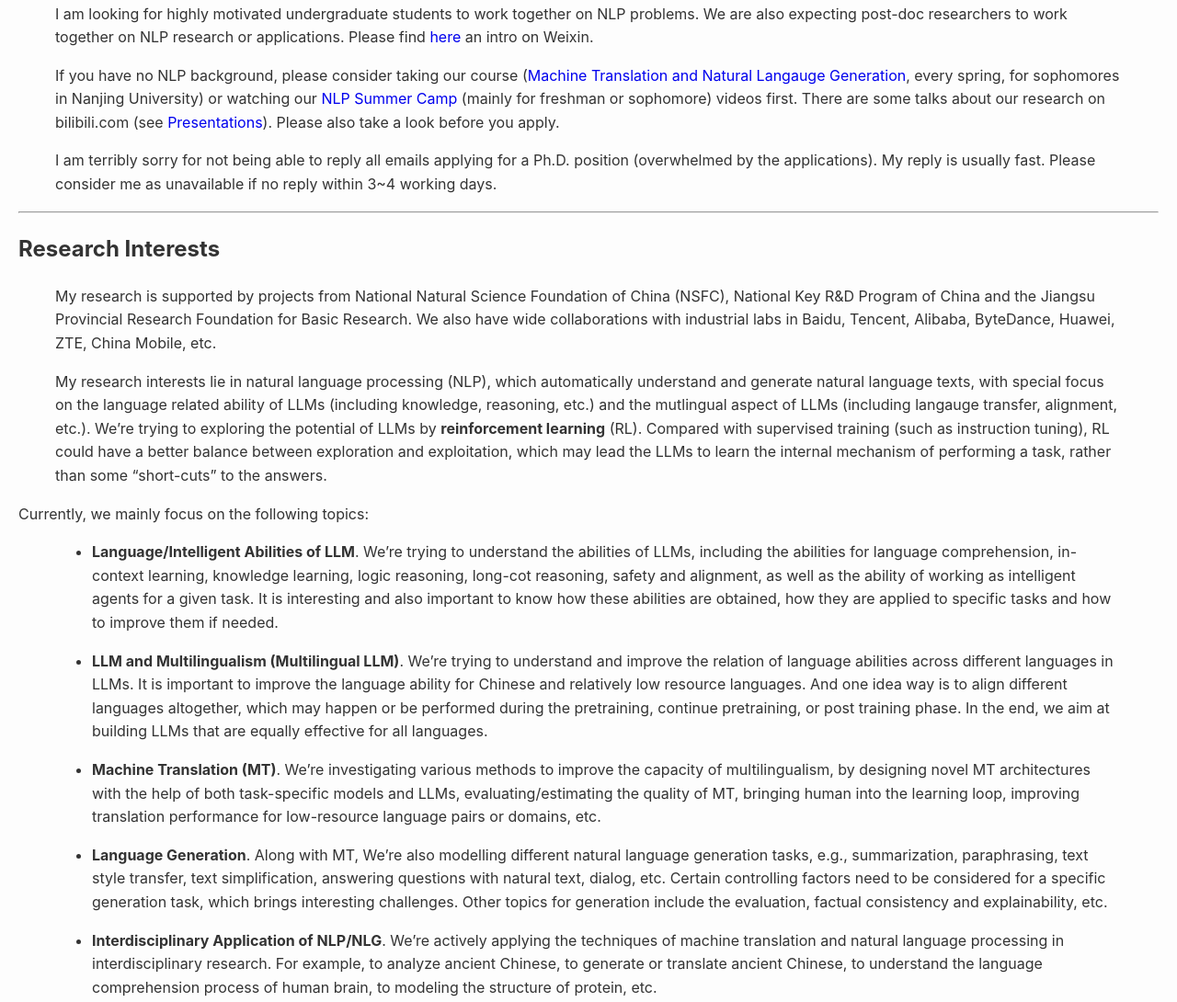
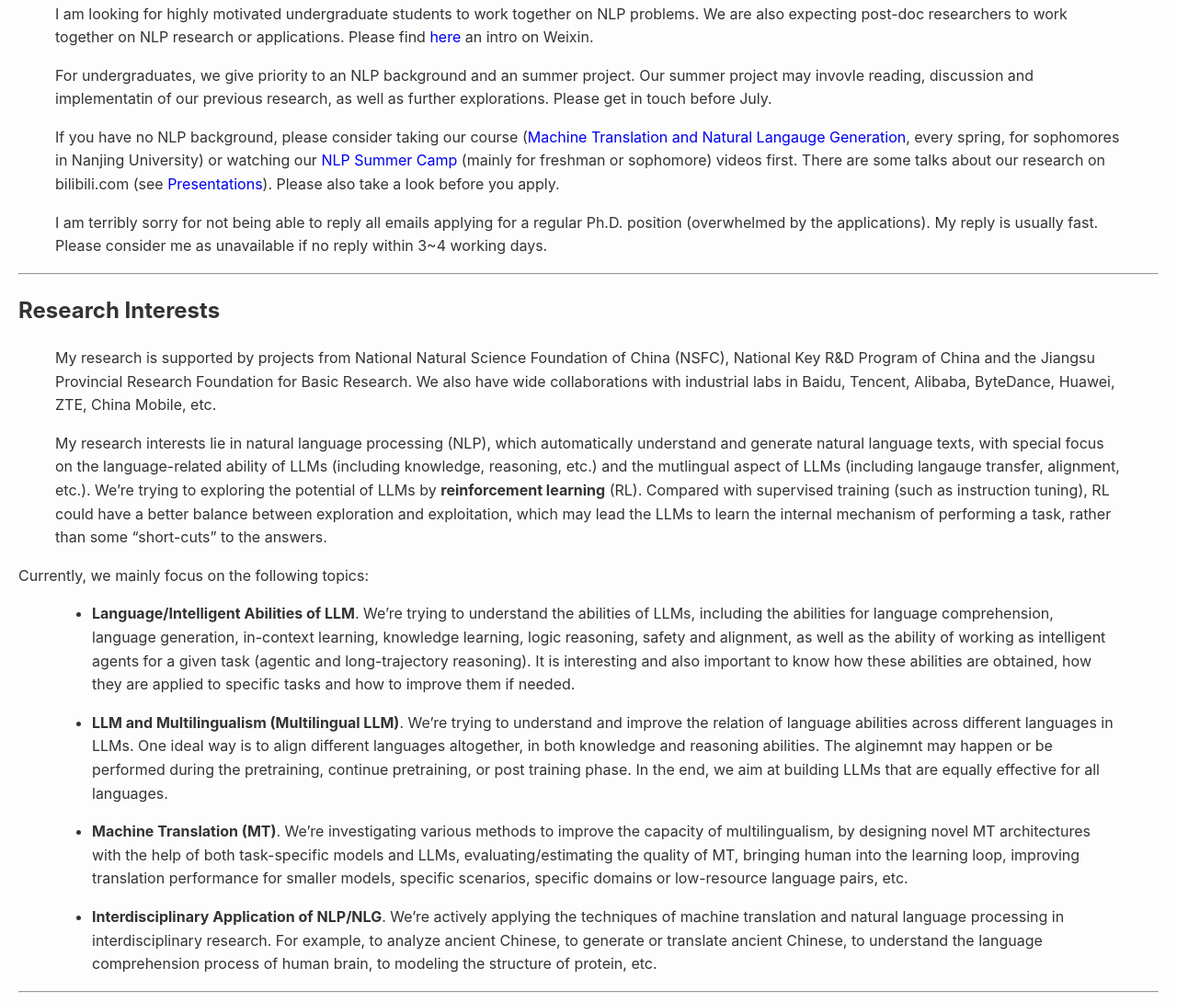
Before and after one commit to shujian/shujian.github.io, a plain HTML site: page index.html in a window 1280 px wide. Shown: the part 1892-2982 px from the top of the page at 92% size. Drawn offline with Linux system fonts and the light colour scheme.

Commit message:
Auto-update: 2026-08-12 12:24:19

```diff
--- a/index.html
+++ b/index.html
@@ -101,6 +101,12 @@ href="https://mp.weixin.qq.com/s/QHKMLzHW7cS0PoiIxjkcxQ">here</a> an
 intro on Weixin.</p>
 </blockquote>
 <blockquote>
+<p>For undergraduates, we give priority to an NLP background and an
+summer project. Our summer project may invovle reading, discussion and
+implementatin of our previous research, as well as further explorations.
+Please get in touch before July.</p>
+</blockquote>
+<blockquote>
 <p>If you have no NLP background, please consider taking our course (<a
 href="mtcourse.html">Machine Translation and Natural Langauge
 Generation</a>, every spring, for sophomores in Nanjing University) or
@@ -112,9 +118,9 @@ you apply.</p>
 </blockquote>
 <blockquote>
 <p>I am terribly sorry for not being able to reply all emails applying
-for a Ph.D. position (overwhelmed by the applications). My reply is
-usually fast. Please consider me as unavailable if no reply within 3~4
-working days.</p>
+for a regular Ph.D. position (overwhelmed by the applications). My reply
+is usually fast. Please consider me as unavailable if no reply within
+3~4 working days.</p>
 </blockquote>
 <hr />
 <p><span id="interests"></p>
@@ -129,7 +135,7 @@ Alibaba, ByteDance, Huawei, ZTE, China Mobile, etc.</p>
 <blockquote>
 <p>My research interests lie in natural language processing (NLP), which
 automatically understand and generate natural language texts, with
-special focus on the language related ability of LLMs (including
+special focus on the language-related ability of LLMs (including
 knowledge, reasoning, etc.) and the mutlingual aspect of LLMs (including
 langauge transfer, alignment, etc.). We’re trying to exploring the
 potential of LLMs by <strong>reinforcement learning</strong> (RL).
@@ -143,24 +149,23 @@ rather than some “short-cuts” to the answers.</p>
 <ul>
 <li><strong>Language/Intelligent Abilities of LLM</strong>. We’re trying
 to understand the abilities of LLMs, including the abilities for
-language comprehension, in-context learning, knowledge learning, logic
-reasoning, long-cot reasoning, safety and alignment, as well as the
-ability of working as intelligent agents for a given task. It is
-interesting and also important to know how these abilities are obtained,
-how they are applied to specific tasks and how to improve them if
-needed.</li>
+language comprehension, language generation, in-context learning,
+knowledge learning, logic reasoning, safety and alignment, as well as
+the ability of working as intelligent agents for a given task (agentic
+and long-trajectory reasoning). It is interesting and also important to
+know how these abilities are obtained, how they are applied to specific
+tasks and how to improve them if needed.</li>
 </ul>
 </blockquote>
 <blockquote>
 <ul>
 <li><strong>LLM and Multilingualism (Multilingual LLM)</strong>. We’re
 trying to understand and improve the relation of language abilities
-across different languages in LLMs. It is important to improve the
-language ability for Chinese and relatively low resource languages. And
-one idea way is to align different languages altogether, which may
-happen or be performed during the pretraining, continue pretraining, or
-post training phase. In the end, we aim at building LLMs that are
-equally effective for all languages.</li>
+across different languages in LLMs. One ideal way is to align different
+languages altogether, in both knowledge and reasoning abilities. The
+alginemnt may happen or be performed during the pretraining, continue
+pretraining, or post training phase. In the end, we aim at building LLMs
+that are equally effective for all languages.</li>
 </ul>
 </blockquote>
 <blockquote>
@@ -169,19 +174,9 @@ equally effective for all languages.</li>
 various methods to improve the capacity of multilingualism, by designing
 novel MT architectures with the help of both task-specific models and
 LLMs, evaluating/estimating the quality of MT, bringing human into the
-learning loop, improving translation performance for low-resource
-language pairs or domains, etc.</li>
-</ul>
-</blockquote>
-<blockquote>
-<ul>
-<li><strong>Language Generation</strong>. Along with MT, We’re also
-modelling different natural language generation tasks, e.g.,
-summarization, paraphrasing, text style transfer, text simplification,
-answering questions with natural text, dialog, etc. Certain controlling
-factors need to be considered for a specific generation task, which
-brings interesting challenges. Other topics for generation include the
-evaluation, factual consistency and explainability, etc.</li>
+learning loop, improving translation performance for smaller models,
+specific scenarios, specific domains or low-resource language pairs,
+etc.</li>
 </ul>
 </blockquote>
 <blockquote>
@@ -447,6 +442,17 @@ topics</button>.<br><br> <strong>Search by keywords:</strong>
 <div class="paper-item"
 data-topic="LLM-Reasoning,MLLM-Align,MLLM-LowRes">
 <blockquote>
+<p><strong>[RP-OPSD]</strong> <strong>RP-OPSD: Reasoning-Pivot-Guided
+On-Policy Self-Distillation for Multilingual Reasoning
+Transfer</strong>. <br> Xinye Wang, Junxiao Liu, <strong>Shujian
+Huang</strong>*. <br> preprint. (<a
+href="https://arxiv.org/abs/2608.06347">arXiv:2608.06347</a>, <a
+href="https://github.com/NJUNLP/RP-OPSD">code</a>)</p>
+</blockquote>
+</div>
+<div class="paper-item"
+data-topic="LLM-Reasoning,MLLM-Align,MLLM-LowRes">
+<blockquote>
 <p><strong>[PCS]</strong> <strong>Efficient Multilingual Reasoning
 Transfer via Progressive Code-Switching</strong>. <br> Zhijun Wang,
 Junxiao Liu, Hao Zhou, Hao-Ran Wei, Baosong Yang, <strong>Shujian
@@ -513,11 +519,12 @@ href="https://github.com/NJUNLP/GRRM">code</a>)</p>
 </div>
 <div class="paper-item" data-topic="LLM-Reasoning,MLLM-Align">
 <blockquote>
-<p><strong>[TRIT]</strong> <strong>Self-Improving Multilingual Long
-Reasoning via Translation-Reasoning Integrated Training</strong>. <br>
-Junxiao Liu, Zhijun Wang, Yixiao Li, Zhejian Lai, Liqian Huang, Xin
-Huang*, Xue Han, Junlan Feng, <strong>Shujian Huang</strong>*. <br>
-preprint. (<a
+<p><strong>[R3S]</strong> <strong>R3S: Refining and Recovering
+Reinforcement Signals for Multilingual Understanding and
+Reasoning</strong> ([TRIT] Self-Improving Multilingual Long Reasoning
+via Translation-Reasoning Integrated Training). <br> Junxiao Liu, Zhijun
+Wang, Yixiao Li, Zhejian Lai, Liqian Huang, Xin Huang*, Xue Han, Junlan
+Feng, <strong>Shujian Huang</strong>*. <br> preprint. (<a
 href="https://arxiv.org/abs/2602.05940">arxiv:2602.05940</a>, <a
 href="https://github.com/NJUNLP/TRIT">code</a>)</p>
 </blockquote>
@@ -1069,9 +1076,9 @@ Huang</strong>*, and Jiajun Chen. <br> ACM MM 2023.</p>
 </div>
 <div class="paper-item" data-topic="MLLM-Align">
 <blockquote>
-<p><strong>[xLLaMA]</strong> <strong>Extrapolating Large Language Models
-to Non-English by Aligning Languages</strong>. <br> Wenhao Zhu, Yunzhe
-Lv, Qingxiu Dong, Fei Yuan, Jingjing Xu, <strong>Shujian
+<p><strong>[xLLaMA/xLLM]</strong> <strong>Extrapolating Large Language
+Models to Non-English by Aligning Languages</strong>. <br> Wenhao Zhu,
+Yunzhe Lv, Qingxiu Dong, Fei Yuan, Jingjing Xu, <strong>Shujian
 Huang</strong>*, Lingpeng Kong, Jiajun Chen, Lei Li. <br> preprint. (<a
 href="https://arxiv.org/abs/2308.04948">arxiv:2308.04948</a>, <a
 href="https://www.bilibili.com/video/BV1Q94y1r7XN">video</a>, <a
@@ -1647,7 +1654,7 @@ Information Processing 2007. (in Chinese)</p>
 </div>
 <p><a href="#top">back to the top</a></p>
 <hr />
-<p>Last Update 2026-07-23, with the help of Gemini.</p>
+<p>Last Update 2026-08-12, with the help of Gemini.</p>
 <script id="_wauz66">var _wau = _wau || []; _wau.push(["map", "o7yr8qrk91", "z66", "250", "125", "dashmap", "diamond-blue"]);</script>
 <script async src="//waust.at/m.js"></script>
 <!-- --- JAVASCRIPT FOR FILTERS AND SEARCH --- -->
```
